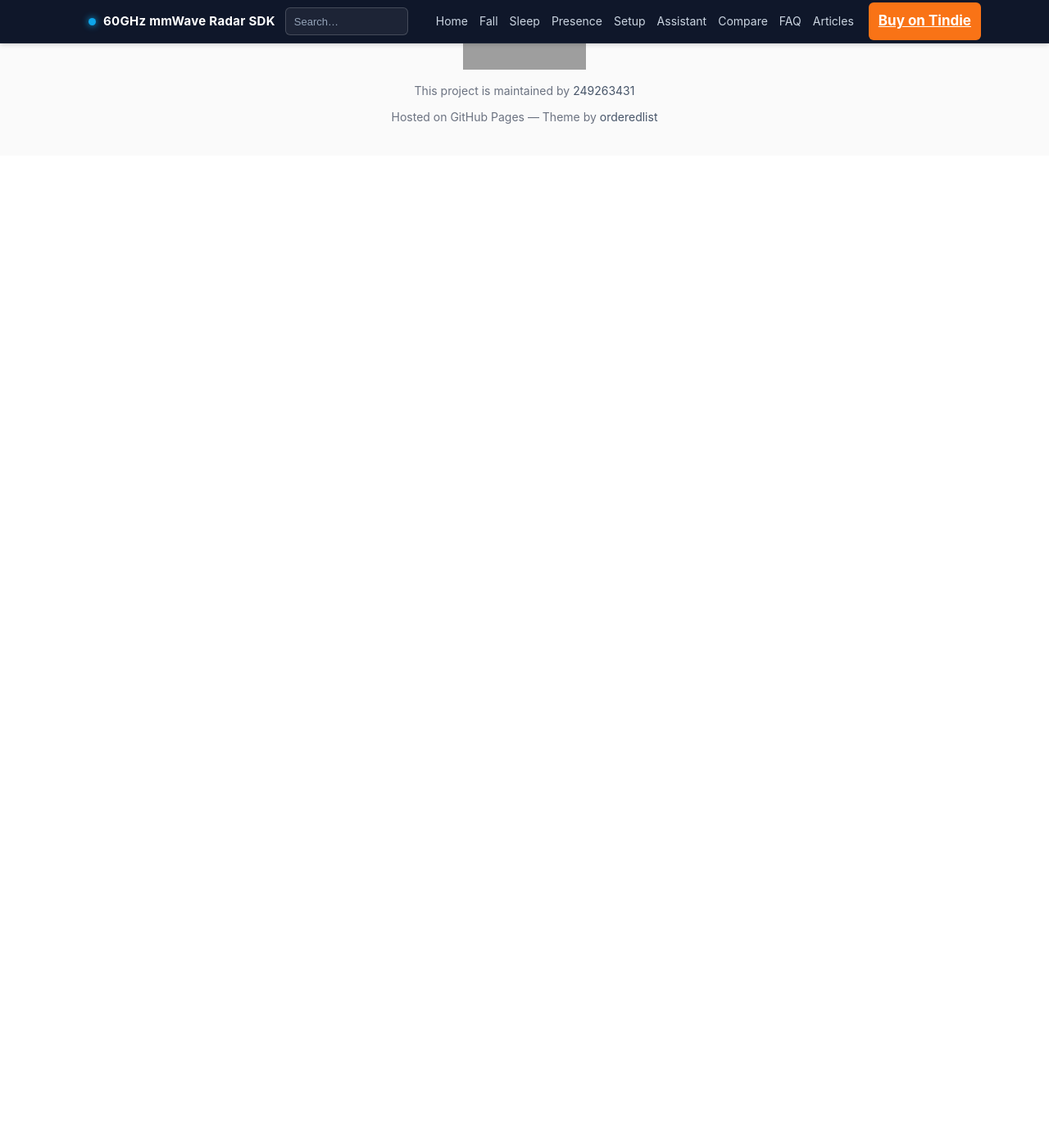
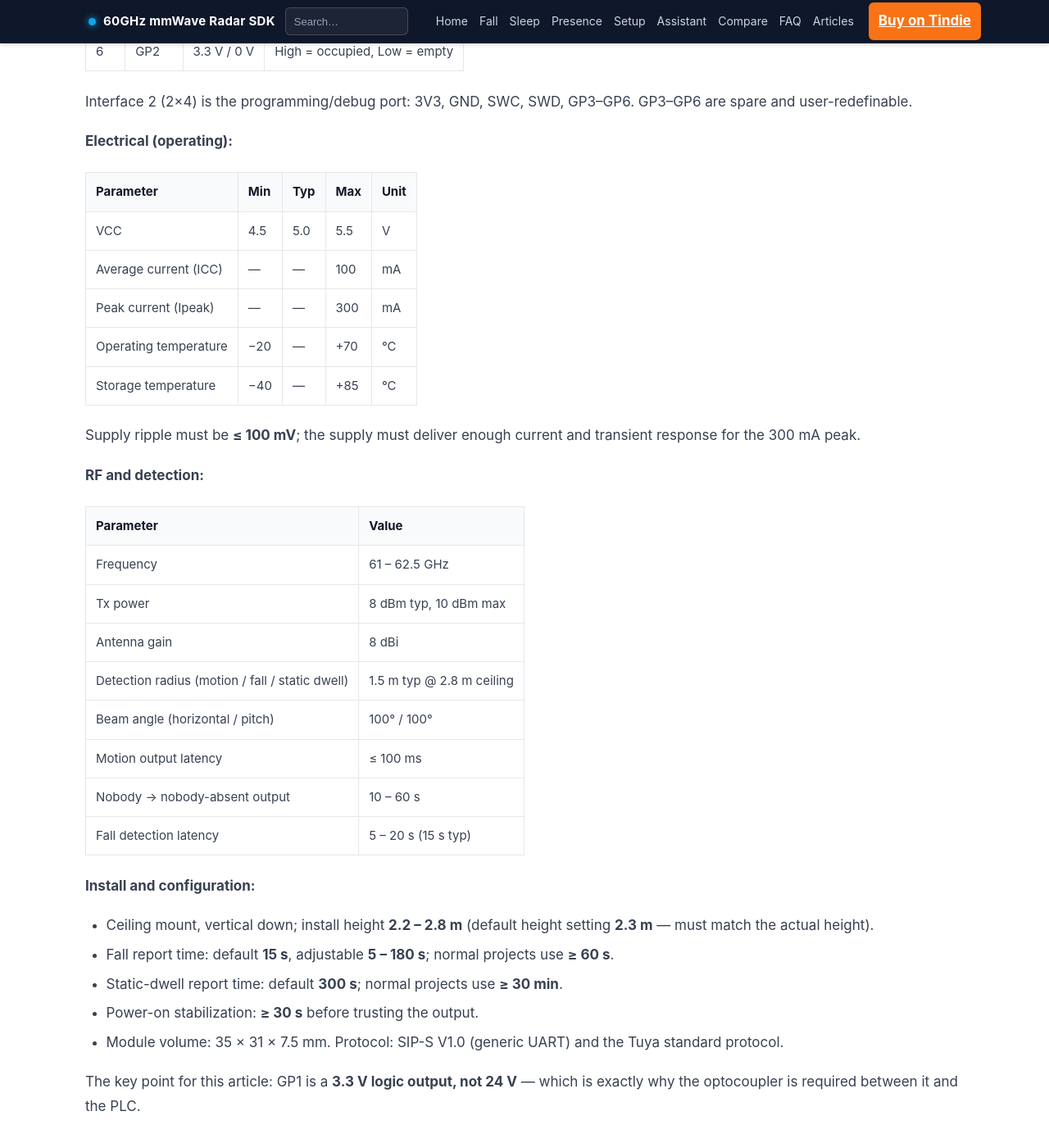
Before and after one commit to 249263431/60GHz-Radar-SDK, a Jekyll site: the page built from docs/_posts/2026-10-21-fall-gp1-plc-dry-contact.md, in a window 1280 px wide and 1400 px high, scrolled down 3170 px. Shown: the top 1395 px of the window at 82% size. Built offline with Jekyll 4.4.1, drawn with Linux system fonts in a browser that asks for light colours; a script that is not in the unit is left out; before the commit the page ends 3360 px from its top, so only the background shows below that; some of the changed text lies outside the part shown; grey boxes are pictures that could not be loaded.

Commit message:
Supplement GP1-PLC and S1-occupancy guides with datasheet-sourced specs

```diff
--- a/docs/_posts/2026-10-21-fall-gp1-plc-dry-contact.md
+++ b/docs/_posts/2026-10-21-fall-gp1-plc-dry-contact.md
@@ -84,6 +84,58 @@ Feed **GP2** (High = someone present) into the loop so the PLC only registers a
 - **False alarms happen.** Moving non-living objects (fans, curtains, flowing water) can trip it; a side-lying person may be missed. Use GP1 for a fast local/open-contact signal and UART/MQTT for logging; design redundancy.
 - **Not a medical device.** A sensing building block, not a life-safety system; not for diagnosis or treatment.
 
+## Module specifications (R60AFD1-V datasheet)
+
+Every figure below is taken from the R60AFD1-V datasheet v2.1 (MicRadar / 云帆瑞达). Nothing here is assumed.
+
+**Interface 1 — the connector you actually use (2×3, 2.0 mm pitch):**
+
+| Pin | Signal | Level | Notes |
+|---|---|---|---|
+| 1 | 5V | 5.0 V | Power input + |
+| 2 | GND | — | Ground |
+| 3 | RX | 3.3 V TTL | UART receive |
+| 4 | TX | 3.3 V TTL | UART transmit |
+| 5 | GP1 | 3.3 V / 0 V | **High = fall alarm, Low = clear** |
+| 6 | GP2 | 3.3 V / 0 V | High = occupied, Low = empty |
+
+Interface 2 (2×4) is the programming/debug port: 3V3, GND, SWC, SWD, GP3–GP6. GP3–GP6 are spare and user-redefinable.
+
+**Electrical (operating):**
+
+| Parameter | Min | Typ | Max | Unit |
+|---|---|---|---|---|
+| VCC | 4.5 | 5.0 | 5.5 | V |
+| Average current (ICC) | — | — | 100 | mA |
+| Peak current (Ipeak) | — | — | 300 | mA |
+| Operating temperature | −20 | — | +70 | °C |
+| Storage temperature | −40 | — | +85 | °C |
+
+Supply ripple must be **≤ 100 mV**; the supply must deliver enough current and transient response for the 300 mA peak.
+
+**RF and detection:**
+
+| Parameter | Value |
+|---|---|
+| Frequency | 61 – 62.5 GHz |
+| Tx power | 8 dBm typ, 10 dBm max |
+| Antenna gain | 8 dBi |
+| Detection radius (motion / fall / static dwell) | 1.5 m typ @ 2.8 m ceiling |
+| Beam angle (horizontal / pitch) | 100° / 100° |
+| Motion output latency | ≤ 100 ms |
+| Nobody → nobody-absent output | 10 – 60 s |
+| Fall detection latency | 5 – 20 s (15 s typ) |
+
+**Install and configuration:**
+
+- Ceiling mount, vertical down; install height **2.2 – 2.8 m** (default height setting **2.3 m** — must match the actual height).
+- Fall report time: default **15 s**, adjustable **5 – 180 s**; normal projects use **≥ 60 s**.
+- Static-dwell report time: default **300 s**; normal projects use **≥ 30 min**.
+- Power-on stabilization: **≥ 30 s** before trusting the output.
+- Module volume: 35 × 31 × 7.5 mm. Protocol: SIP-S V1.0 (generic UART) and the Tuya standard protocol.
+
+The key point for this article: GP1 is a **3.3 V logic output, not 24 V** — which is exactly why the optocoupler is required between it and the PLC.
+
 ## Where to go next
 
 - The GPIO/UART split: [GPIO vs UART]({{ site.baseurl }}{% post_url 2026-10-21-gpio-vs-uart-fall-alarm-without-parser %}).
```
Also changed, not shown: docs/_posts/2026-10-21-presence-s1-relay-occupancy.md (+35 -0 lines).
